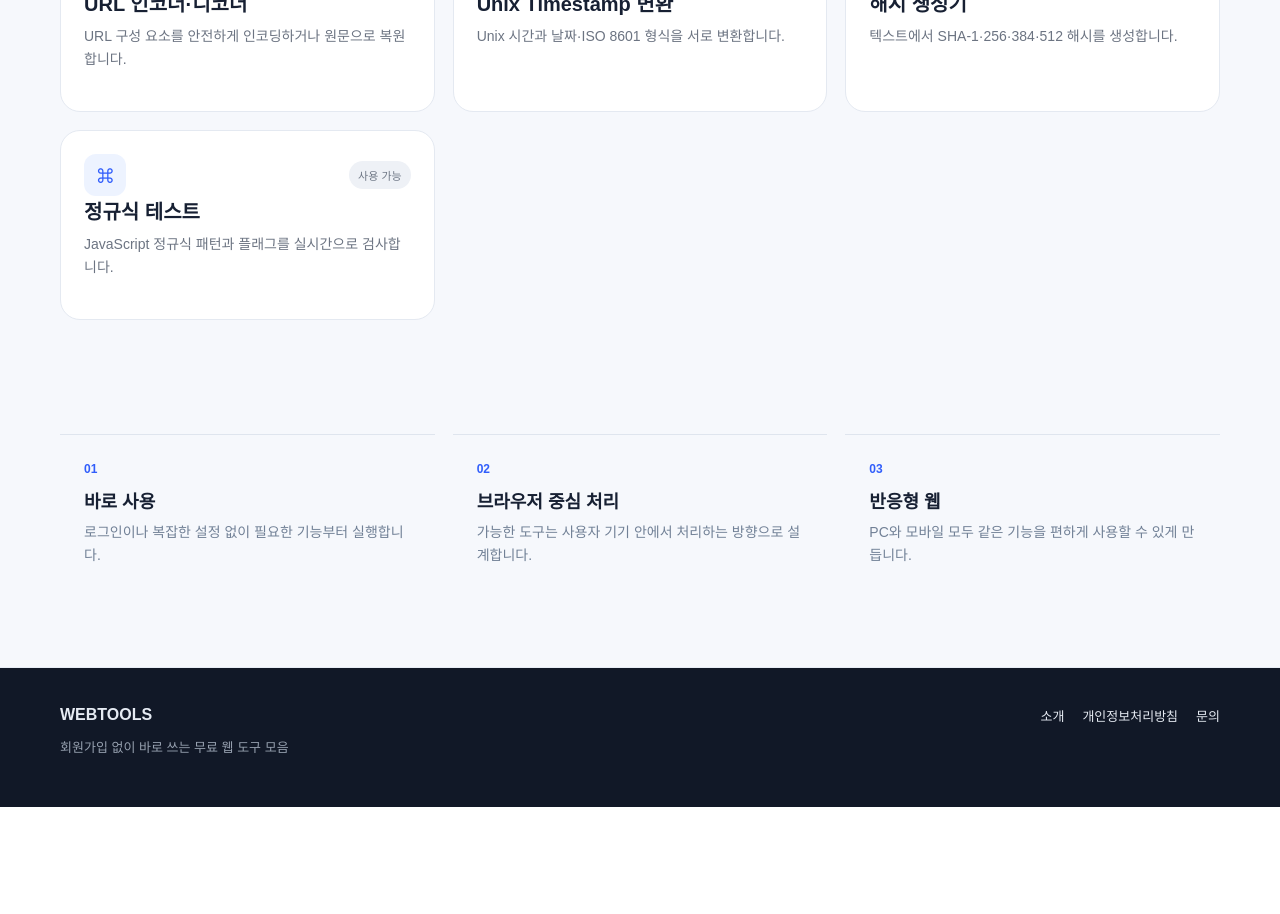
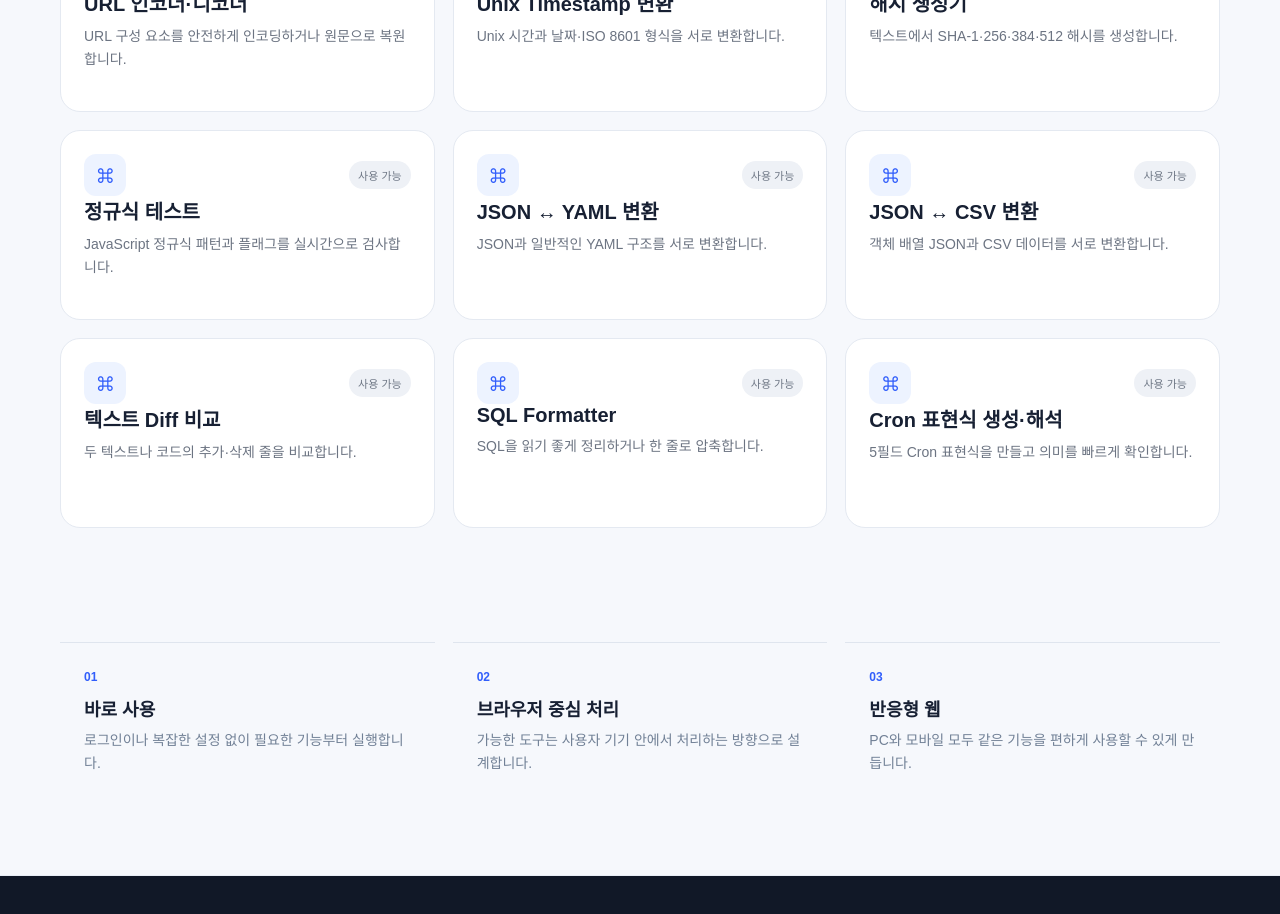
Before and after one commit to license-book/web-tools, a Next.js app: page / in a window 1280 px wide. Shown: the part 2640-3554 px from the top of the page. Before the commit the page ends 3447 px from the top, so only its background shows below. Built offline with nearby package versions, Linux system fonts and the light colour scheme.

Commit message:
feat: register next developer tool batch

```diff
--- a/data/tools.ts
+++ b/data/tools.ts
@@ -28,6 +28,11 @@ export const tools: ToolDefinition[] = [
   {slug:'timestamp-converter',title:'Unix Timestamp 변환',shortDescription:'Unix 시간과 날짜·ISO 8601 형식을 서로 변환합니다.',description:'Unix timestamp 초·밀리초 값을 로컬 시간과 ISO 8601로 확인하고 날짜 입력을 timestamp로 변환하는 무료 개발 도구입니다.',category:'developer',keywords:['Unix timestamp','timestamp converter','타임스탬프 변환','epoch time','ISO 8601'],featured:true,badge:'사용 가능'},
   {slug:'hash-generator',title:'해시 생성기',shortDescription:'텍스트에서 SHA-1·256·384·512 해시를 생성합니다.',description:'Web Crypto API를 이용해 텍스트의 SHA 계열 해시를 브라우저에서 생성하고 복사하는 무료 개발 도구입니다.',category:'developer',keywords:['SHA256','SHA512','해시 생성기','hash generator','SHA-1'],featured:true,badge:'사용 가능'},
   {slug:'regex-tester',title:'정규식 테스트',shortDescription:'JavaScript 정규식 패턴과 플래그를 실시간으로 검사합니다.',description:'정규식 패턴과 테스트 텍스트를 입력해 JavaScript RegExp 기준의 일치 결과를 브라우저에서 즉시 확인하는 무료 개발 도구입니다.',category:'developer',keywords:['정규식 테스트','regex tester','RegExp','정규표현식','regex match'],featured:true,badge:'사용 가능'},
+  {slug:'json-yaml-converter',title:'JSON ↔ YAML 변환',shortDescription:'JSON과 일반적인 YAML 구조를 서로 변환합니다.',description:'JSON 데이터를 YAML로 변환하거나 일반적인 YAML 객체·배열 구조를 JSON으로 바꾸는 브라우저 기반 개발 도구입니다.',category:'developer',keywords:['JSON YAML 변환','YAML JSON','yaml converter','json to yaml','yaml to json'],featured:true,badge:'사용 가능'},
+  {slug:'json-csv-converter',title:'JSON ↔ CSV 변환',shortDescription:'객체 배열 JSON과 CSV 데이터를 서로 변환합니다.',description:'JSON 객체 배열을 CSV로 변환하거나 헤더가 있는 CSV를 JSON 배열로 변환하고 파일로 저장하는 무료 개발 도구입니다.',category:'developer',keywords:['JSON CSV 변환','CSV JSON','json to csv','csv to json','CSV converter'],featured:true,badge:'사용 가능'},
+  {slug:'diff-checker',title:'텍스트 Diff 비교',shortDescription:'두 텍스트나 코드의 추가·삭제 줄을 비교합니다.',description:'원본과 변경본을 라인 단위로 비교해 추가·삭제된 내용을 브라우저에서 확인하는 무료 개발 도구입니다.',category:'developer',keywords:['diff checker','텍스트 비교','코드 비교','diff compare','문자열 비교'],featured:true,badge:'사용 가능'},
+  {slug:'sql-formatter',title:'SQL Formatter',shortDescription:'SQL을 읽기 좋게 정리하거나 한 줄로 압축합니다.',description:'일반적인 SQL 키워드와 구문을 빠르게 정렬하거나 불필요한 공백을 줄이는 브라우저 기반 개발 도구입니다.',category:'developer',keywords:['SQL Formatter','SQL 정리','SQL beautify','SQL minify','SQL formatter online'],featured:true,badge:'사용 가능'},
+  {slug:'cron-tool',title:'Cron 표현식 생성·해석',shortDescription:'5필드 Cron 표현식을 만들고 의미를 빠르게 확인합니다.',description:'분·시·일·월·요일 값을 조합해 표준 5필드 Cron 표현식을 만들고 자주 쓰는 스케줄 프리셋과 간단한 해석을 제공하는 개발 도구입니다.',category:'developer',keywords:['Cron 생성기','Cron 해석','crontab','cron expression','cron generator'],featured:true,badge:'사용 가능'},
 ];
 
 export const getTool=(slug:string)=>tools.find(tool=>tool.slug===slug);
```
